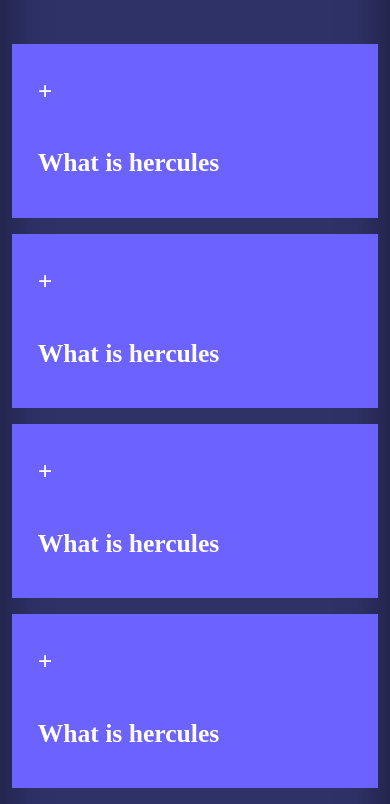
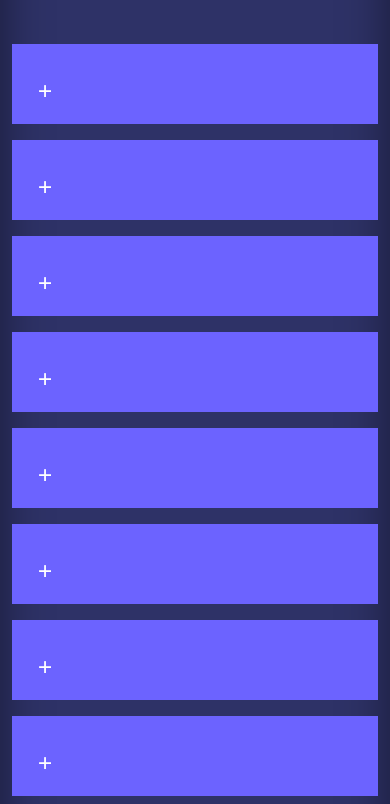
Before and after one commit to Mayowa-ayodeji/HerculesWeb, a plain HTML site: page index.html in a window 390 px wide. Shown: the part 3360-4164 px from the top of the page. Drawn offline with nearby package versions, Linux system fonts and the light colour scheme.

Commit message:
Update index.css

```diff
--- a/index.css
+++ b/index.css
@@ -616,8 +616,20 @@ footer ul li a:hover{
         height: 28rem;
     }
     .faqs__container{
-        display: grid;
-        grid-template-columns:  1fr;
+        display:grid;
+        gap:1rem;
+        grid-template-columns:1fr;
+    }
+    .faq{
+        height:5rem;
+    }
+    .faq.open{
+        height:fit-content;
+    }
+    .question__answer h4{
+        font-size:2.1rem;
+        text-align:center;
+        padding-left:9vw;
     }
     .footer__container{
         display: grid;
```
